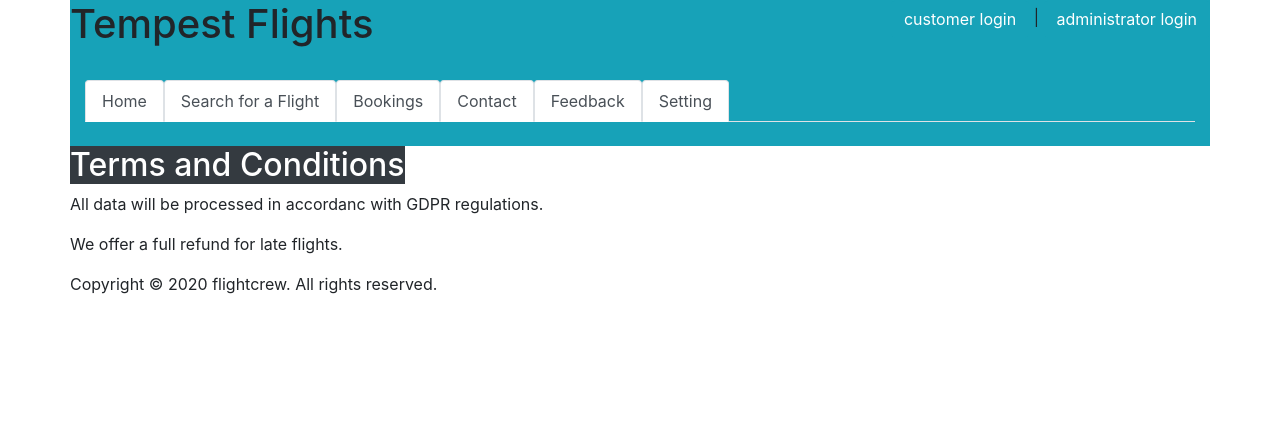
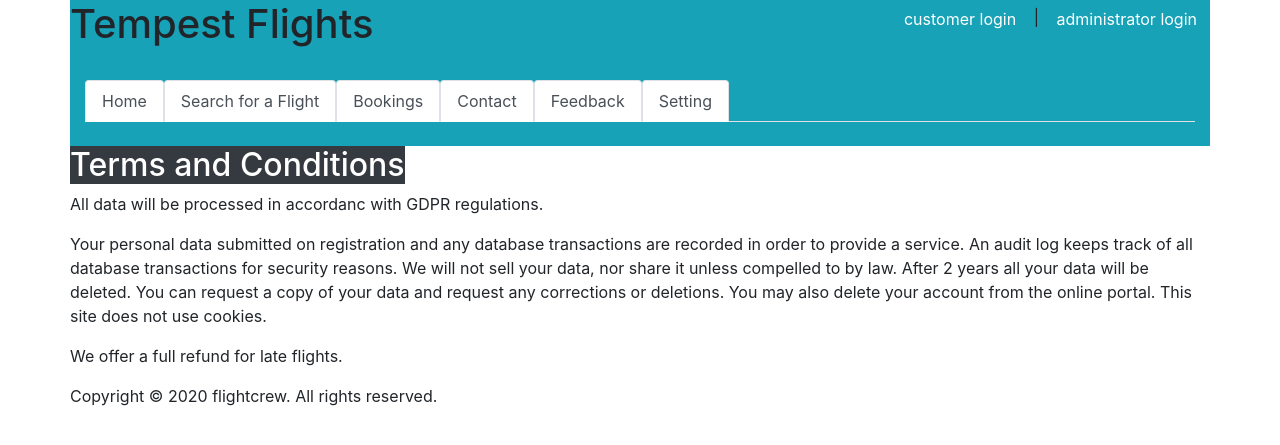
Before and after one commit to Eyo123/ISAD251REF, a PHP site: page /terms_and_conditions.php in a window 1280 px wide. Shown: the top 445 px of the page. Run offline with PHP 8.4, Linux system fonts and the light colour scheme.

Commit message:
Update terms_and_conditions.php

```diff
--- a/htdocs/terms_and_conditions.php
+++ b/htdocs/terms_and_conditions.php
@@ -15,6 +15,9 @@ include_once('includes/header.html');
         <p>All data will be processed in accordanc with GDPR regulations.</p>
     </div>
 	<div class="row">
+		<p>Your personal data submitted on registration and any database transactions are recorded in order to provide a service. An audit log keeps track of all database transactions for security reasons. We will not sell your data, nor share it unless compelled to by law. After 2 years all your data will be deleted. You can request a copy of your data and request any corrections or deletions. You may also delete your account from the online portal. This site does not use cookies.</p>
+    </div>
+	<div class="row">
 		<p>We offer a full refund for late flights.</p>
     </div>
 </div>
```
